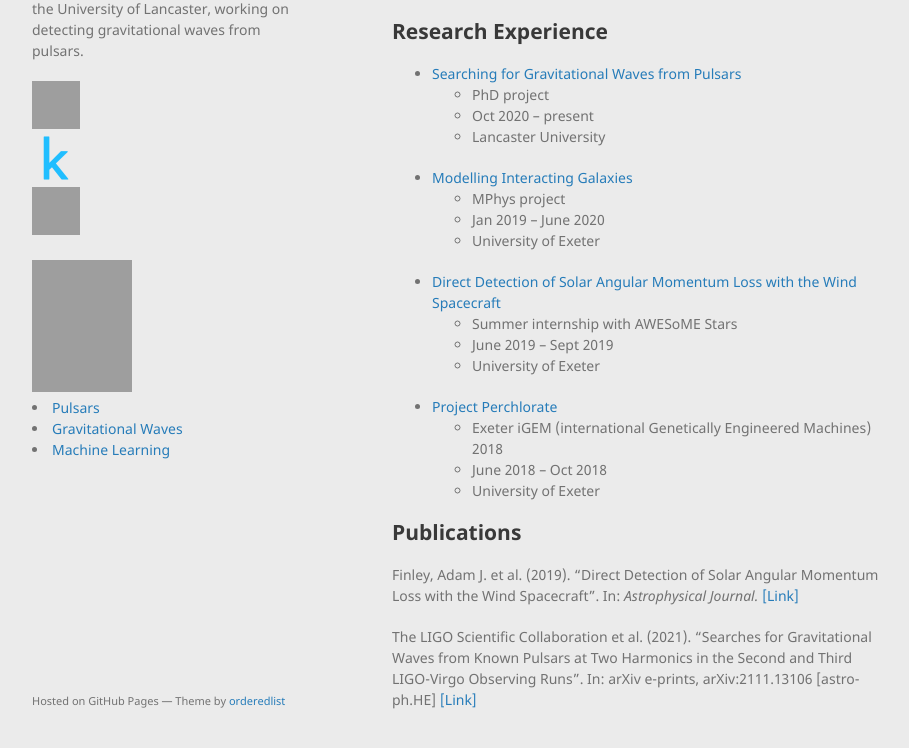
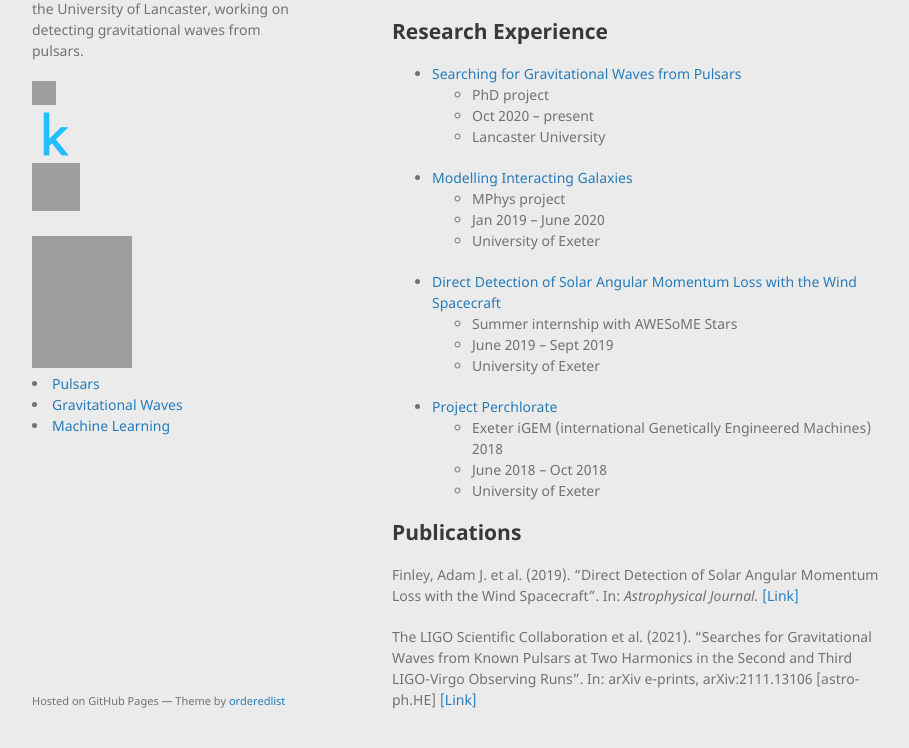
Before and after one commit to alhewitt/alhewitt.github.io, a Jekyll site: the page built from index.md, in a window 1280 px wide and 1119 px high. Shown: the part 339-1087 px from the top of the window, without its empty margins (178-1087 px from the left). Built offline with Jekyll 4.4.1, drawn with Linux system fonts in a browser that asks for light colours; our own code applies the rules of GitHub Pages for plain Markdown files; grey boxes are pictures that could not be loaded.

Commit message:
Update default.html

```diff
--- a/_layouts/default.html
+++ b/_layouts/default.html
@@ -27,7 +27,7 @@
         {% endif %}
 
         {% if site.github.is_user_page %}
-        <p class="view"><a href="{{ site.github.owner_url }}"><img src="/assets/img/github.png" alt="github.com" width="48" height="48"></a>
+        <p class="view"><a href="{{ site.github.owner_url }}"><img src="/assets/img/github.png" alt="github.com" width="24" height="24"></a>
         <br><a href="https://www.kaggle.com/amyhewitt"><img src="/assets/img/kaggle.png" alt="kaggle.com" width="48" height="48"></a>
         <br><a href="https://uk.linkedin.com/in/amy-l-hewitt"><img src="/assets/img/linkedin.png" alt="linkedin.com" width="48" height="48"></a></p>
         {% endif %}
```
